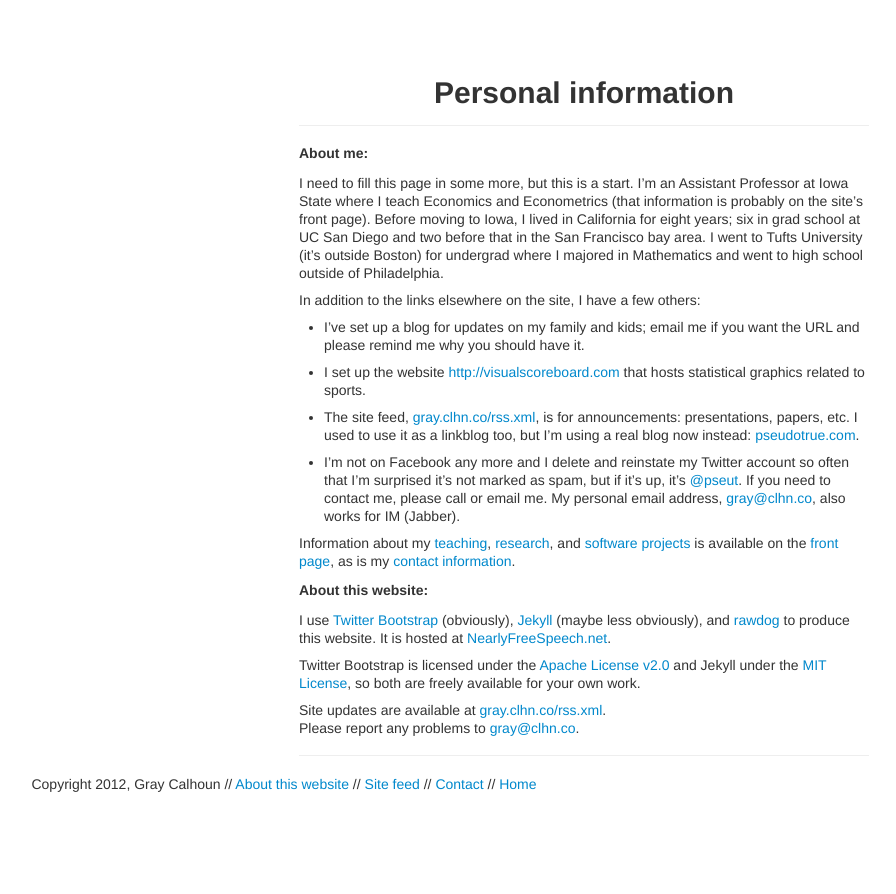
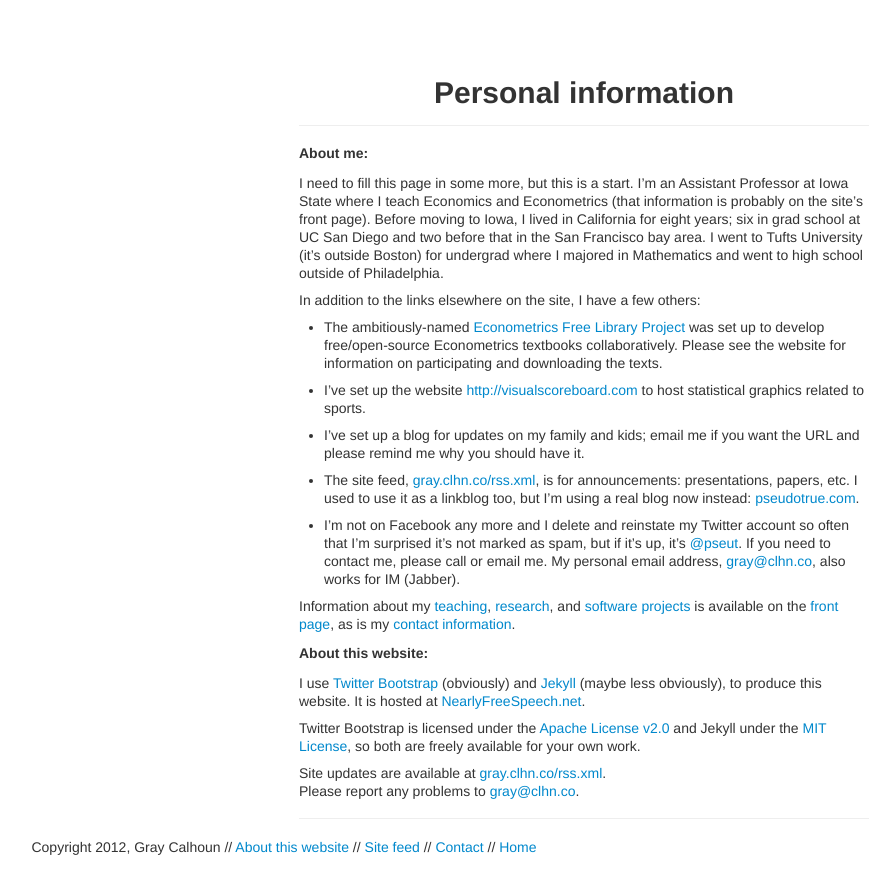
Before and after one commit to mmkuang/grayclhn.github.io, a Jekyll site: the page built from about.md, in a window 1280 px wide. Shown: the top 894 px of the page, without its empty margins (356-1252 px from the left). Built offline with Jekyll 4.4.1, drawn with Linux system fonts in a browser that asks for light colours.

Commit message:
Update links to other websites

```diff
--- a/about.md
+++ b/about.md
@@ -17,11 +17,17 @@ outside of Philadelphia.
 
 In addition to the links elsewhere on the site, I have a few others:
 
+* The ambitiously-named [Econometrics Free Library
+  Project](http://www.econometricslibrary.org) was set up to develop
+  free/open-source Econometrics textbooks collaboratively.  Please see
+  the website for information on participating and downloading the
+  texts.
+
+* I've set up the website <http://visualscoreboard.com> to host
+  statistical graphics related to sports.
+
 * I've set up a blog for updates on my family and kids; email me if
   you want the URL and please remind me why you should have it.
-
-* I set up the website <http://visualscoreboard.com> that hosts
-  statistical graphics related to sports.
 
 * The site feed, [gray.clhn.co/rss.xml](/rss.xml), is for
   announcements: presentations, papers, etc. I used to use it as a
@@ -30,7 +36,7 @@ In addition to the links elsewhere on the site, I have a few others:
 
 * I'm not on Facebook any more and I delete and reinstate my Twitter
   account so often that I'm surprised it's not marked as spam, but if
-  it's up, it's [@pseut](https://www.twitter.com/psetu). If you need
+  it's up, it's [@pseut](https://www.twitter.com/pseut). If you need
   to contact me, please call or email me. My personal email address,
   <gray@clhn.co>, also works for IM (Jabber).
 
@@ -43,9 +49,8 @@ information](/index.html#Information).
 ## About this website:
 
 I use [Twitter Bootstrap](http://twitter.github.com/bootstrap)
-(obviously), [Jekyll](http://jekyllrb.com/) (maybe less obviously),
-and [rawdog](http://offog.org/code/rawdog.html) to produce this
-website.  It is hosted at
+(obviously) and [Jekyll](http://jekyllrb.com/) (maybe less obviously),
+to produce this website.  It is hosted at
 [NearlyFreeSpeech.net](https://www.nearlyfreespeech.net/).
 
 Twitter Bootstrap is licensed under the [Apache License
```
Also changed, not shown: index.html (+7 -3 lines).
